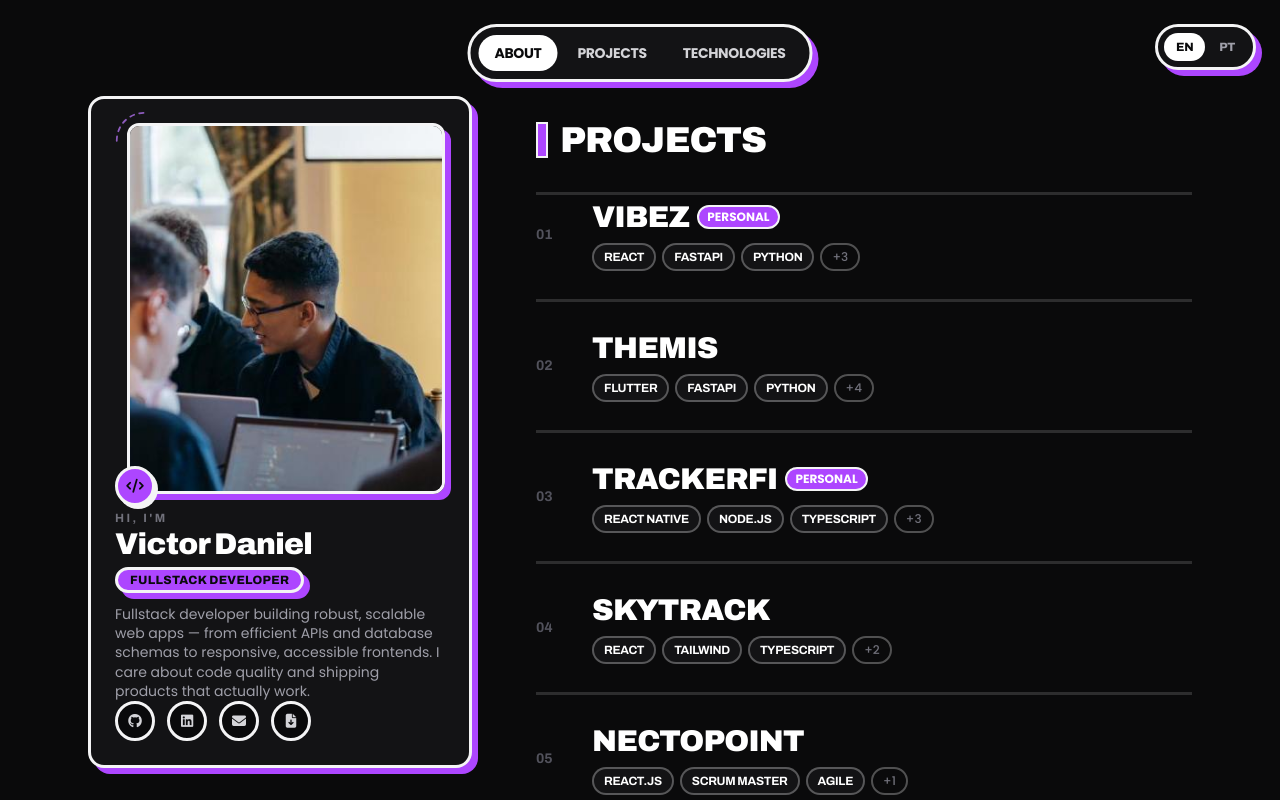
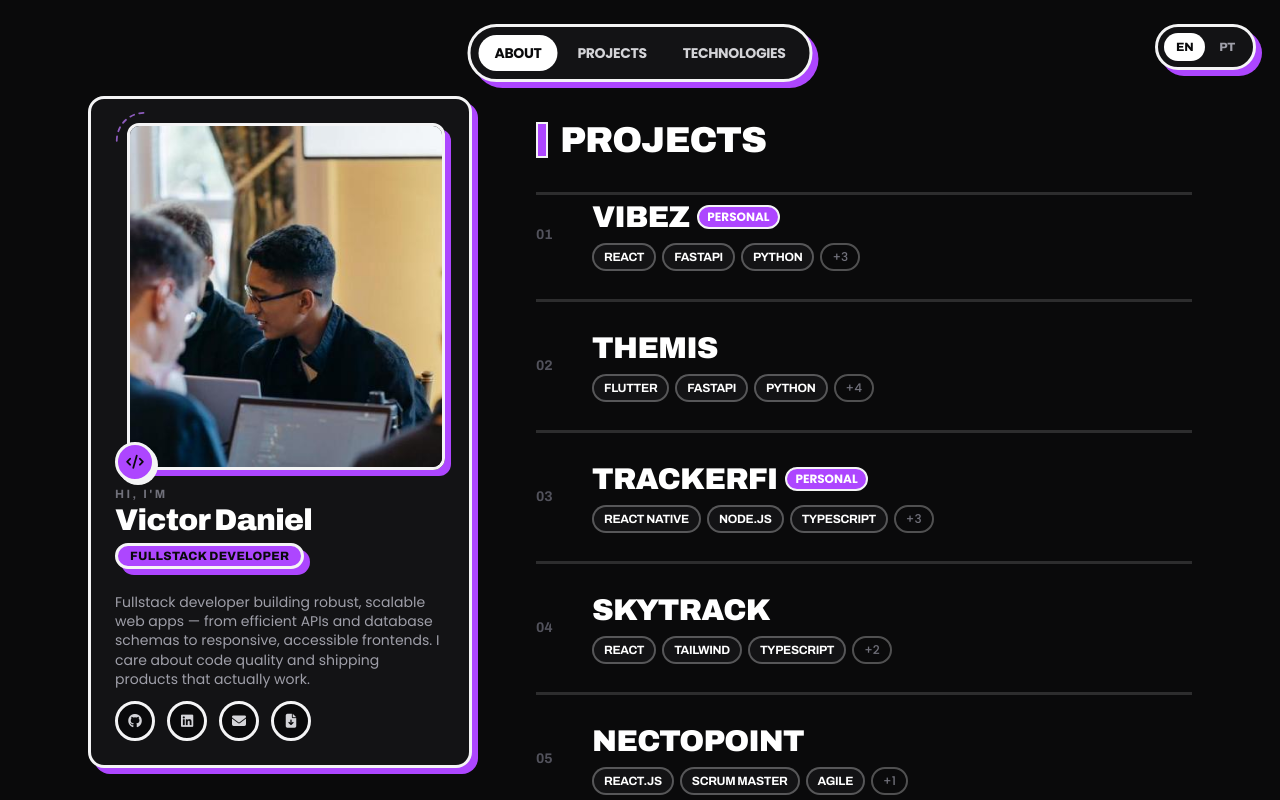
Before and after one commit to victordanielrb/portfolio, a React (Vite) app: page /Victor_Daniel_Ramos_Bessa_EN_CV.pdf in a window 1280 px wide. Shown: the top 800 px of the page. Built offline with nearby package versions, Linux system fonts and the light colour scheme.

Commit message:
Tweak profile bio spacing and image min-height

```diff
--- a/src/components/ProfileBio.tsx
+++ b/src/components/ProfileBio.tsx
@@ -15,7 +15,7 @@ export default function ProfileBio() {
       <span className="brutal-static font-display inline-block rounded-full border-[3px] border-zinc-100 bg-purple-500 px-3 py-0.5 text-xs font-extrabold uppercase tracking-wide text-[#0a0a0b] [--brutal-x:3px] [--brutal-y:3px] mb-3">
         {hero.role}
       </span>
-      <div className="space-y-2">
+      <div className="space-y-2 my-3">
         {hero.bio.map((paragraph, i) => (
           <p key={i} className="text-zinc-400 text-sm leading-snug">
             {paragraph}
--- a/src/components/ProfileImage.tsx
+++ b/src/components/ProfileImage.tsx
@@ -1,6 +1,6 @@
 export default function ProfileImage() {
   return (
-    <div className="relative ml-3 lg:flex-1 lg:min-h-[220px]">
+    <div className="relative ml-3 lg:flex-1 lg:min-h-[200px]">
       {/* Dashed orbit accent */}
       <svg
         className="absolute -top-3 -left-3 w-14 h-14 text-purple-400/70 pointer-events-none"
```
